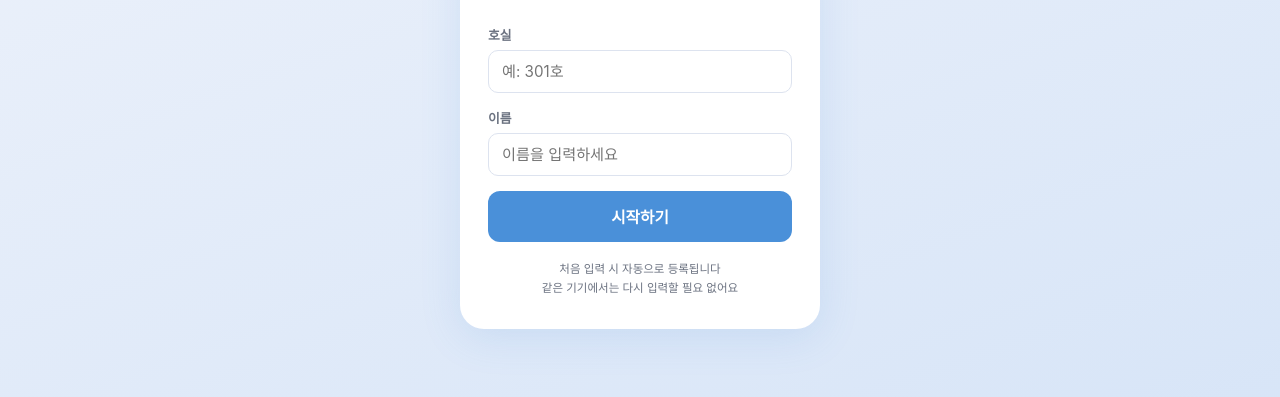
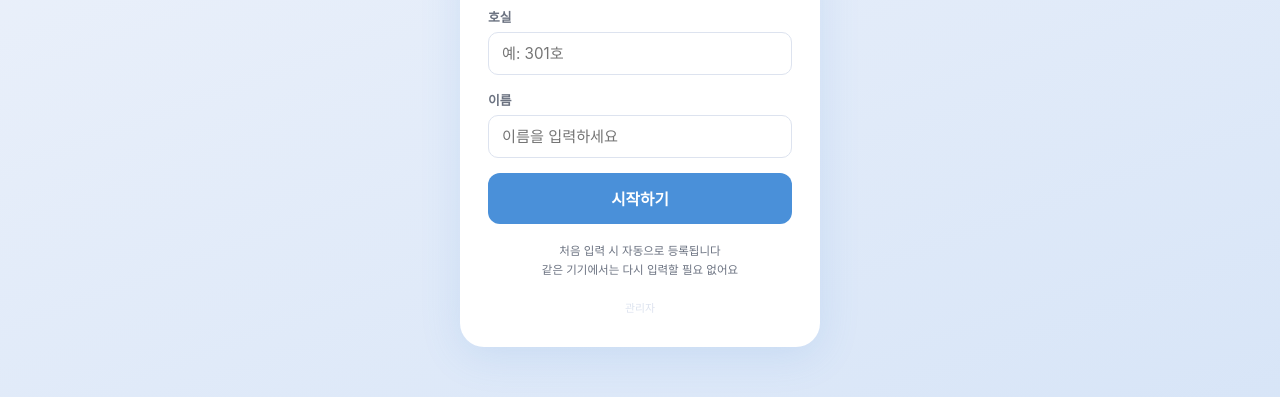
Before and after one commit to DeVentory/laundry-reservation, a website: page public/index.html in a window 1280 px wide. Shown: the part 317-714 px from the top of the page. Drawn offline with Linux system fonts and the light colour scheme.

Commit message:
refactor: 관리자 페이지 URL 은닉 및 진입점 통합
- admin.html을 public/ 밖 views/로 이동 (/admin.html 직접 접근 차단)
- /admin 라우트로 관리자 페이지 제공 (URL에 .html 미노출)
- 로그인 화면 하단에 관리자 진입 링크 추가 (비강조 스타일)

```diff
--- a/public/index.html
+++ b/public/index.html
@@ -27,6 +27,7 @@
         <button type="submit" class="btn-primary" id="login-btn">시작하기</button>
       </form>
       <p class="login-note">처음 입력 시 자동으로 등록됩니다<br>같은 기기에서는 다시 입력할 필요 없어요</p>
+      <a href="/admin" class="admin-entry">관리자</a>
     </div>
   </div>
 
--- a/public/style.css
+++ b/public/style.css
@@ -54,6 +54,15 @@ body {
   margin-top: 18px;
   line-height: 1.6;
 }
+.admin-entry {
+  display: block;
+  margin-top: 20px;
+  font-size: 0.68rem;
+  color: var(--border);
+  text-decoration: none;
+  transition: color 0.2s;
+}
+.admin-entry:hover { color: var(--text-sub); }
 
 /* Hidden utility */
 .hidden { display: none !important; }
--- a/server.js
+++ b/server.js
@@ -58,6 +58,10 @@ function addDays(isoDate, n) {
 
 app.use(express.json());
 app.use(express.static(path.join(__dirname, 'public')));
+
+app.get('/admin', (req, res) => {
+  res.sendFile(path.join(__dirname, 'views', 'admin.html'));
+});
 
 // ─── API ──────────────────────────────────────────────────────────────────
 
```
Also changed, not shown: views/admin.html (renamed from public/admin.html).
